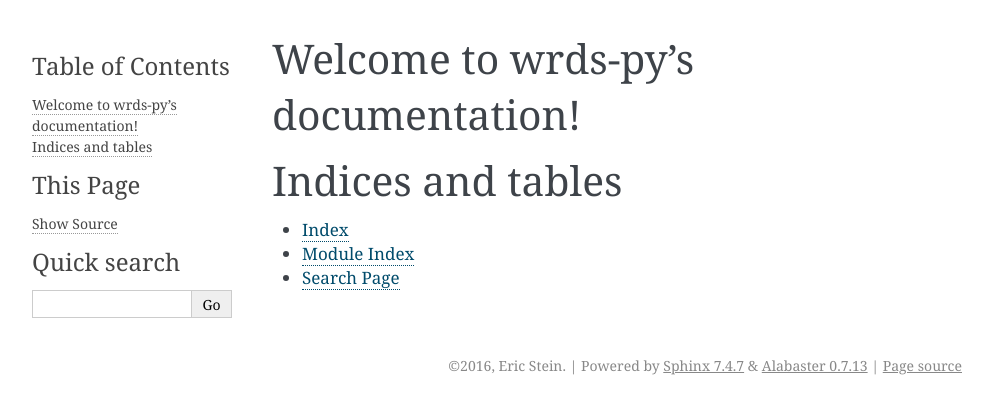
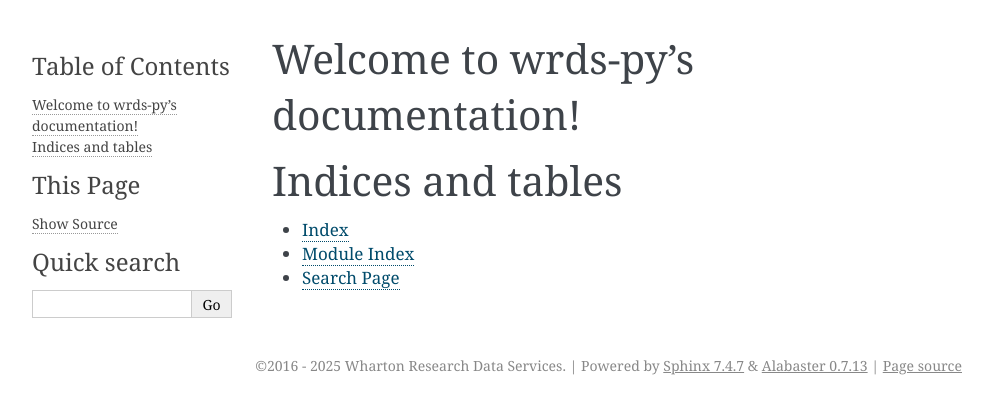
Before and after one commit to wharton/wrds, a Sphinx documentation site: the page built from docs/source/index.rst, in a window 1280 px wide. Shown: the top 414 px of the page, without its empty margins (148-1141 px from the left). Built offline with Sphinx 7.4.7, drawn with Linux system fonts in a browser that asks for light colours.

Commit message:
Update conf.

```diff
--- a/docs/source/conf.py
+++ b/docs/source/conf.py
@@ -47,8 +47,8 @@
 
 # General information about the project.
 project = "wrds-py"
-copyright = "2016, Eric Stein"
-author = "Eric Stein"
+copyright = "2016 - 2025 Wharton Research Data Services"
+author = "Various Authors"
 
 # The version info for the project you're documenting, acts as replacement for
 # |version| and |release|, also used in various other places throughout the
```
